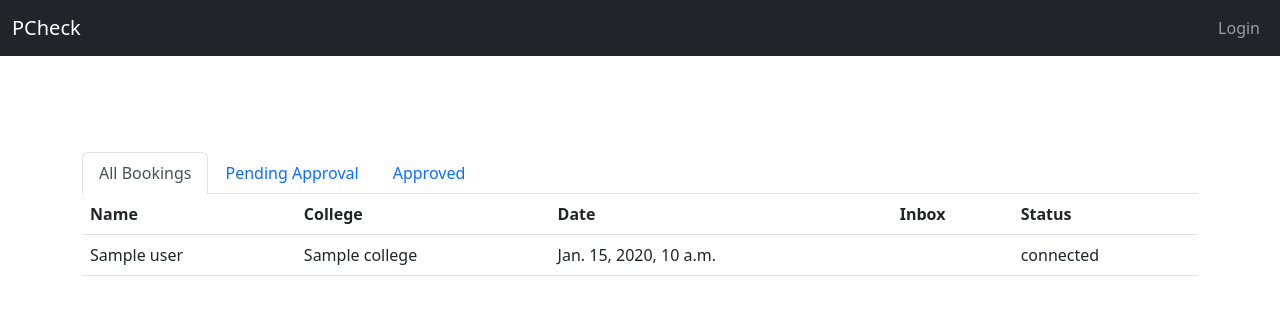
After one commit to briant118/PCheck, a Django app: template main_app/templates/main/bookings.html in a window 1280 px wide. The commit adds this page. Shown: the top 315 px of the page. Run offline with Django 3.2, Linux system fonts and the light colour scheme; the template is opened without the code that fills it: most values are stand-ins (such as "Sample title", 1, 10 or a date in 2020); some libraries are stand-ins or nearby versions.

Commit message:
added booking management and bug fixed

```diff
--- a/account/templates/base.html
+++ b/account/templates/base.html
@@ -19,6 +19,7 @@
 
   </head>
   <body>
+    <!-- Navbar -->
     <nav class="navbar navbar-expand-lg navbar-dark bg-dark">
       <div class="container-fluid">
         <a class="navbar-brand" href="#">PCheck</a>
@@ -27,6 +28,7 @@
           <span class="navbar-toggler-icon"></span>
         </button>
         <div class="collapse navbar-collapse" id="navbarText">
+          {% if request.user.profile.role == "staff" %}
           <ul class="navbar-nav me-auto mb-2 mb-lg-0">
             <li class="nav-item">
               <a class="nav-link {% if request.resolver_match.app_name == 'account' and request.resolver_match.url_name == 'dashboard' %}active text-warning{% endif %}"
@@ -41,9 +43,11 @@
               </a>
             </li>
             <li class="nav-item">
-              <a class="nav-link" href="{% url 'main_app:booking' %}">Booking</a>
+              <a class="nav-link {% if request.resolver_match.app_name == 'main_app' and request.resolver_match.url_name == 'bookings' %}active text-warning{% endif %}"
+              href="{% url 'main_app:bookings' %}">Bookings</a>
             </li>
           </ul>
+          {% endif %}
 
           <!-- Right-aligned items -->
           <ul class="navbar-nav ms-auto">
@@ -52,7 +56,7 @@
               <a class="nav-link dropdown-toggle" href="#" role="button" data-bs-toggle="dropdown" aria-expanded="false">
                 {{ request.user.first_name|default:request.user.username }}&nbsp;
               </a>
-              <ul class="dropdown-menu">
+              <ul class="dropdown-menu dropdown-menu-dark dropdown-menu-end">
                 <li><a class="nav-link" href="{% url 'account:password_change' %}">Change password</a></li>
                 <li><a class="nav-link" href="{% url 'account:logout' %}">Logout</a></li>
               </ul>
@@ -63,9 +67,11 @@
             </li>
             {% endif %}
           </ul>
+
         </div>
       </div>
     </nav>
+    <!-- end of Navbar -->
 
     {% if messages %}
     <!-- Message Container -->
--- a/account/templates/registration/login.html
+++ b/account/templates/registration/login.html
@@ -11,8 +11,8 @@
     <div class="form-section p-4">
       {% if form.errors %}
       <p class="text-danger">
-      Your username and password didn't match.
-      Please try again.
+        Your username and password didn't match.
+        Please try again.
       </p>
       {% endif %}
       <form action="{% url 'account:login' %}" method="post">
--- /dev/null
+++ b/main_app/templates/main/bookings.html
@@ -0,0 +1,150 @@
+{% extends 'base.html' %}
+{% load template_filters %}
+{% load static %}
+
+{% block title %}Bookings{% endblock %}
+
+{% block content %}
+<div class="container mt-5 pt-5">
+
+  <ul class="nav nav-tabs">
+    <li class="nav-item">
+      <a class="nav-link active" id="tab-bookings" aria-current="page" href="#">All Bookings</a>
+    </li>
+    <li class="nav-item">
+      <a class="nav-link" id="tab-pending" aria-current="page" href="#">Pending Approval</a>
+    </li>
+    <li class="nav-item">
+      <a class="nav-link" id="tab-approved" href="#">Approved</a>
+    </li>
+  </ul>
+
+  <div id="bookings">
+    <table class="table">
+      <head>
+        <tr>
+          <th>Name</th>
+          <th>College</th>
+          <th>Date</th>
+          <th>Inbox</th>
+          <th>Status</th>
+        </tr>
+      </head>
+      <tbody>
+        {% for booking in bookings %}
+        <tr>
+          <td>{{ booking.user.get_full_name }}</td>
+          <td>{{ booking.user.profile.college.name }}</td>
+          <td>{{ booking.created_at }}</td>
+          <td></td>
+          <td>{% if booking.status == None %}pending{% else %}{{ booking.status }}{% endif %}</td>
+        </tr>
+        {% endfor %}
+      </tbody>
+    </table>
+  </div>
+
+  <div id="pending" hidden>
+    <table class="table">
+      <head>
+        <tr>
+          <th>Name</th>
+          <th>College</th>
+          <th>Date</th>
+          <th>Inbox</th>
+          <th>Status</th>
+          <th>Action</th>
+        </tr>
+      </head>
+      <tbody>
+        {% for pending in pending_approvals %}
+        <tr>
+          <td>{{ pending.user.get_full_name }}</td>
+          <td>{{ pending.user.profile.college.name }}</td>
+          <td>{{ pending.created_at }}</td>
+          <td></td>
+          <td>{% if pending.status == None %}pending{% else %}{{ pending.status }}{% endif %}</td>
+          <td>
+            <a href="{% url 'main_app:reservation-approval' pk=pending.pk %}" class="btn btn-sm btn-outline-secondary">
+              review
+            </a>
+          </td>
+        </tr>
+        {% endfor %}
+      </tbody>
+    </table>
+  </div>
+
+  <div id="approved" hidden>
+    <table class="table">
+      <head>
+        <tr>
+          <th>Name</th>
+          <th>College</th>
+          <th>Date</th>
+          <th>Inbox</th>
+          <th>Status</th>
+        </tr>
+      </head>
+      <tbody>
+        {% for approved in approved_bookings %}
+        <tr>
+          <td>{{ approved.user.get_full_name }}</td>
+          <td>{{ approved.user.profile.college.name }}</td>
+          <td>{{ approved.created_at }}</td>
+          <td></td>
+          <td>{{ approved.status }}</td>
+        </tr>
+        {% endfor %}
+      </tbody>
+    </table>
+  </div>
+
+</div>
+{% endblock %}
+
+{% block scripts %}
+<script src="{% static 'js/jquery-3.7.1.min.js' %}"></script>
+<script>
+  $(document).ready(function () {
+    const $bookings = $("#bookings");
+    const $pending = $("#pending");
+    const $approved = $("#approved");
+    const $tabBookings = $("#tab-bookings");
+    const $tabPending = $("#tab-pending");
+    const $tabApproved = $("#tab-approved");
+    const $pendingRow = $(".pending");
+
+    $tabBookings.on("click", function() {
+      $bookings.prop("hidden", false);
+      $(this).addClass("active");
+      $tabPending.removeClass("active");
+      $tabApproved.removeClass("active");
+      $pending.prop("hidden", true);
+      $approved.prop("hidden", true);
+    });
+
+    $tabPending.on("click", function() {
+      $pending.prop("hidden", false);
+      $(this).addClass("active");
+      $tabBookings.removeClass("active");
+      $tabApproved.removeClass("active");
+      $bookings.prop("hidden", true);
+      $approved.prop("hidden", true);
+    });
+
+    $tabApproved.on("click", function() {
+      $approved.prop("hidden", false);
+      $(this).addClass("active");
+      $tabBookings.removeClass("active");
+      $tabPending.removeClass("active");
+      $bookings.prop("hidden", true);
+      $pending.prop("hidden", true);
+    });
+
+    $pending.on("click", function() {
+
+    });
+  });
+</script>
+{% endblock %}
--- a/main_app/urls.py
+++ b/main_app/urls.py
@@ -14,7 +14,8 @@ urlpatterns = [
     path('reservation-declined/<int:pk>/', views.reservation_declined, name='reservation-declined'),
     path('add-pc-from-form/', views.add_pc_from_form, name='add-pc-from-form'),
     path('pc-list/', views.PCListView.as_view(), name='pc-list'),
-    path('booking/', views.BookingListView.as_view(), name='booking'),
+    path('bookings/', views.BookingListView.as_view(), name='bookings'),
+    path('reserve-pc/', views.ReservePCListView.as_view(), name='reserve-pc'),
     path('pc-detail/<int:pk>/', views.PCDetailView.as_view(), name='pc-detail'),
     path('pc-update/<int:pk>/', views.PCUpdateView.as_view(), name='pc-update'),
     path('ping-ip/<int:pk>/', views.ping_ip_address, name='ping-ip'),
```
Also changed, not shown: main_app/templates/main/reserve_pc.html (renamed from main_app/templates/main/booking.html, +15 -5 lines), main_app/views.py (+26 -2 lines).
